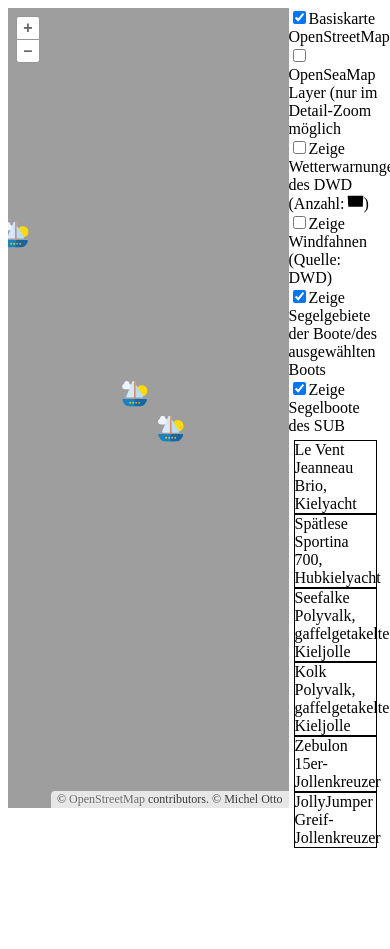
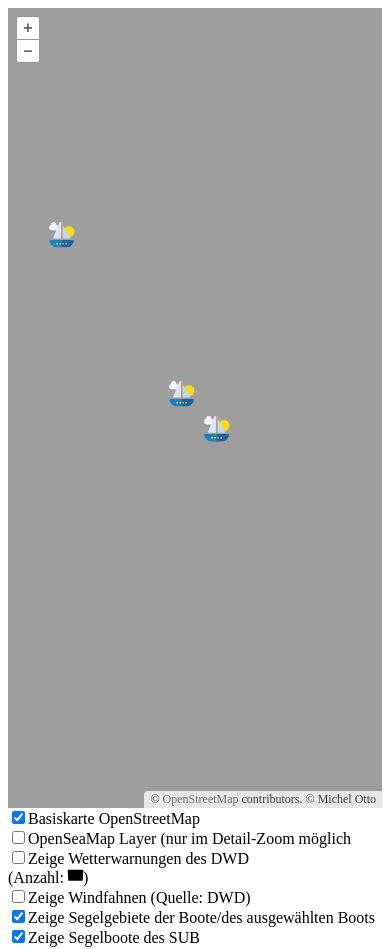
Before and after one commit to otmi100/BoatMap, a website built with Parcel: page index.html in a window 390 px wide. Shown: the top 949 px of the page. Before the commit the page ends 853 px from the top, so only its background shows below. Built offline with nearby package versions, Linux system fonts and the light colour scheme; no server answers.

Commit message:
optimize boat menu

```diff
--- a/src/components/BoatMenu.ts
+++ b/src/components/BoatMenu.ts
@@ -16,8 +16,8 @@
 
   constructor(boats: Boat[], boatMenuController: BoatMenuController) {
     this.boatMenuController = boatMenuController;
+    this.generateBoatList(boats);
     this.generateLayerCheckboxes();
-    this.generateBoatList(boats);
   }
 
   generateBoatList(boats: Boat[]) {
--- a/style.css
+++ b/style.css
@@ -1,10 +1,16 @@
 #menu {
-  width: 25%;
+  width: 20%;
   float: left;
 }
 .main {
   width: 75%;
   float: left;
+}
+
+@media screen and (max-width: 800px) {
+  #menu, .main {
+    width: 100%; /* The width is 100%, when the viewport is 800px or smaller */
+  }
 }
 
 .map {
```
